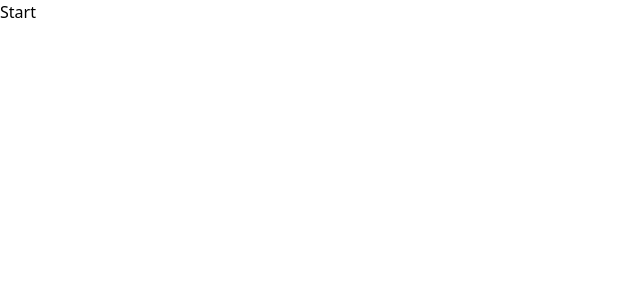
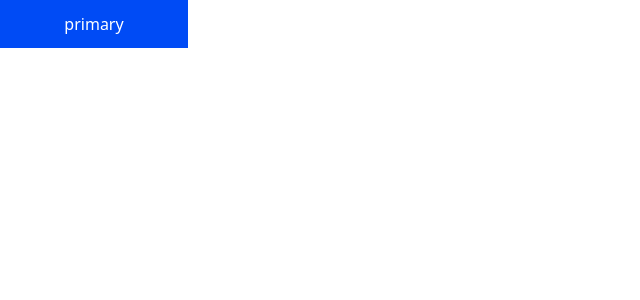
Before and after one commit to vemser/lp-fast-discovery, a Next.js app: page / in a window 1280 px wide. Shown: the top 300 px of the page, without its empty margins (0-640 px from the left). Built offline with nearby package versions, Linux system fonts and the light colour scheme.

Commit message:
wip button component

```diff
--- a/components/atoms/default-btn/DefaultBtn.tsx
+++ b/components/atoms/default-btn/DefaultBtn.tsx
@@ -1,8 +1,49 @@
+import { ButtonHTMLAttributes } from 'react';
 
-export default function DefaultBtn() {
-    return(
-        <>
-        Botão padrão
-        </>
-    )
+export type DefaultBtnProps = ButtonHTMLAttributes<HTMLButtonElement> & {
+  variant?: 'primary' | 'secondary' | 'text-button';
+  children: React.ReactNode;
+};
+
+export default function DefaultBtn({
+  variant = 'primary',
+  children,
+  ...rest
+}: DefaultBtnProps) {
+  return (
+    <>
+      {variant === 'primary' && (
+        <button
+          className="py-4 px-5 text-base font-normal
+         bg-brand-main text-white h-[3rem] min-w-[11.75rem]
+         flex items-center justify-center
+         hover:bg-brand-dark hover:rounded-lg
+         active:bg-brand-darker active:rounded-lg
+         disabled:bg-brand-light disabled:cursor-not-allowed disabled:rounded-none disabled:text-gray-light
+         focus:outline-2 focus:outline-brand-dark
+         "
+          {...rest}
+        >
+          {children}
+        </button>
+      )}
+
+      {variant === 'secondary' && (
+        <button
+          className="py-4 px-5 text-base font-normal bg-white
+           text-brand-darker h-[3rem] min-w-[11.75rem]
+           flex items-center justify-center
+           hover:bg-gray-light hover:rounded-lg
+           active:bg-gray-darker active:rounded-lg text-white
+           disabled:bg-brand-light disabled:cursor-not-allowed disabled:rounded-none
+           focus:outline-2 focus:outline-brand-dark
+           "
+
+          {...rest}
+        >
+          {children}
+        </button>
+      )}
+    </>
+  );
 }
--- a/pages/index.tsx
+++ b/pages/index.tsx
@@ -1,4 +1,5 @@
 
+import DefaultBtn from "@/components/atoms/default-btn/DefaultBtn";
 import { Inter } from "next/font/google";
 
 const inter = Inter({ subsets: ["latin"] });
@@ -6,7 +7,13 @@ const inter = Inter({ subsets: ["latin"] });
 export default function Home() {
   return (
    <>
-   Start
+    <DefaultBtn>
+       primary
+    </DefaultBtn>
+
+    <DefaultBtn variant="secondary">
+       secondary
+    </DefaultBtn>
    </>
   );
 }
```
